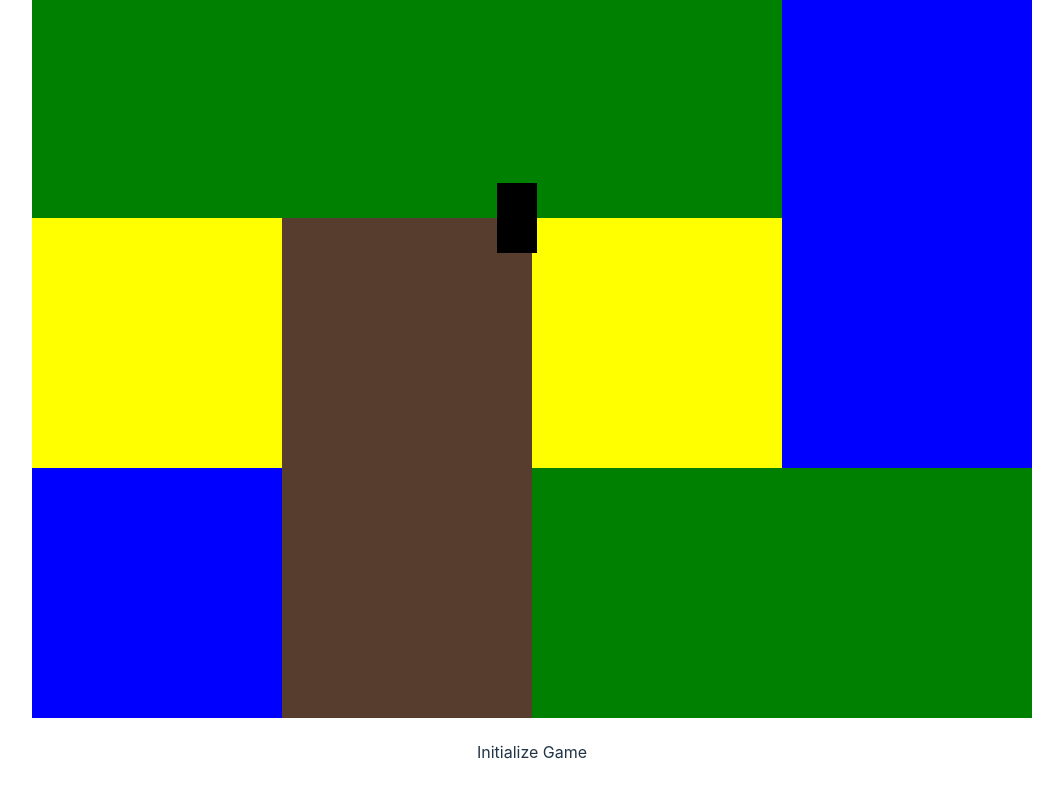
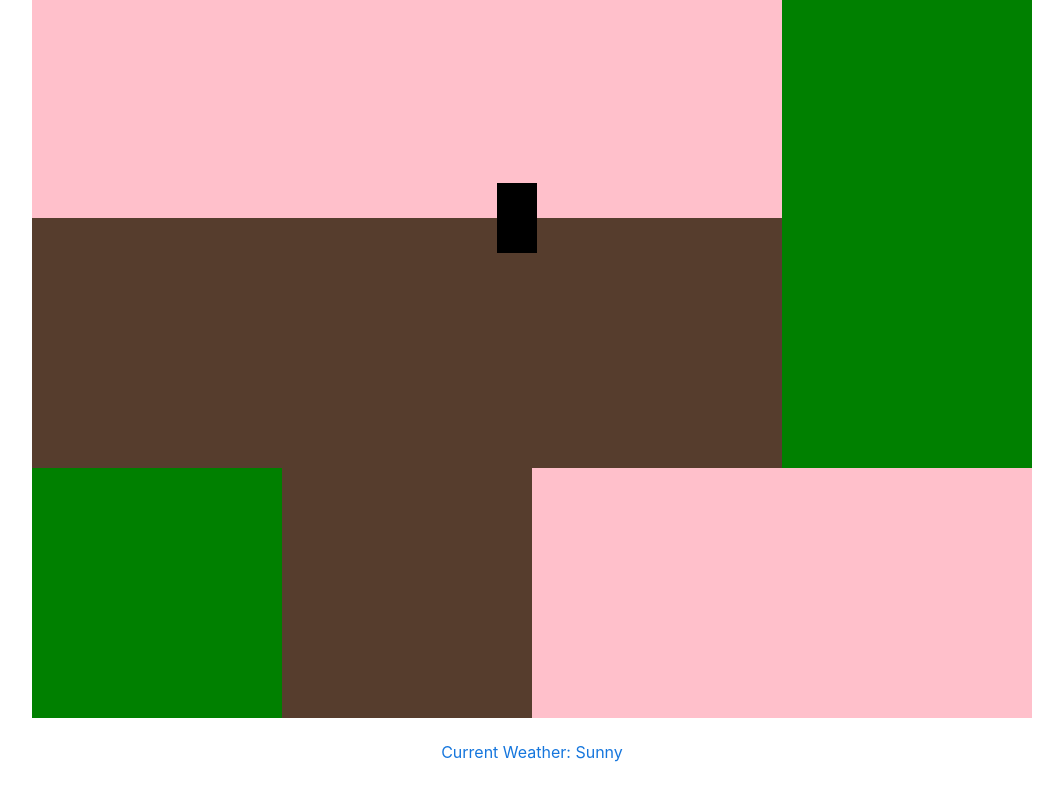
Before and after one commit to CallMeCalvin101/CMPM-121-Final-Project, a website built with Vite: page final-farming-game/index.html in a window 1280 px wide. Shown: the part 314-1114 px from the top of the page, without its empty margins (108-1171 px from the left). Built offline with nearby package versions, Linux system fonts and the light colour scheme.

Commit message:
add weather and update cell type

```diff
--- a/final-farming-game/index.html
+++ b/final-farming-game/index.html
@@ -8,7 +8,7 @@
   <body>
     <div id="app">
       <canvas id="game" width="1000" height="1000"></canvas>
-      <div id="ui"></div>
+      <p id="weather">Current Weather: </p>
     </div>
     <script type="module" src="/src/main.ts"></script>
   </body>
--- a/final-farming-game/src/main.ts
+++ b/final-farming-game/src/main.ts
@@ -6,15 +6,62 @@ const gameWidth = (canvas! as HTMLCanvasElement).width;
 
 const ctx = (canvas! as HTMLCanvasElement).getContext("2d");
 
-document.querySelector<HTMLDivElement>(
-  "#ui"
-)!.innerHTML = `<p> Initialize Game </p>`;
+class Cell {
+  isMoist: boolean;
+  plant: string | null;
+  growthLevel: number;
+  driedYesterday: boolean;
+
+  constructor() {
+    this.isMoist = false;
+    this.plant = null; // 'flower', 'weed', or null
+    this.growthLevel = 0;
+    this.driedYesterday = false;
+  }
+}
+
+class Game {
+  grid: Cell[][];
+  weather: string; // 'sunny' or 'rainy'
+
+  constructor() {
+    this.grid = Array.from({ length: 4 }, () => Array.from({ length: 4 }, () => new Cell()));
+    this.weather = 'sunny'; // 'sunny' or 'rainy'
+    this.updateWeatherUI();
+  }
+
+  updateWeather() {
+    this.weather = Math.random() < 0.7 ? 'sunny' : 'rainy'; // 70% chance of sun
+  }
+
+  updateWeatherUI() {
+    const weatherElement = document.getElementById("weather");
+    if (weatherElement) {
+      weatherElement.textContent = `Current Weather: ${this.weather.charAt(0).toUpperCase() + this.weather.slice(1)}`;
+    }
+  }
+
+  updateMoisture() {
+    if (this.weather === 'rainy') {
+      this.grid.forEach(row => row.forEach(cell => cell.isMoist = true));
+    } else {
+      this.grid.forEach(row => row.forEach(cell => cell.isMoist = cell.isMoist && !cell.driedYesterday));
+    }
+    this.grid.forEach(row => row.forEach(cell => cell.driedYesterday = !cell.isMoist));
+  }
+
+  updateGame() {
+    this.updateWeather();
+    this.updateWeatherUI();
+    this.updateMoisture();
+  }
+}
 
 class Grid {
-  private cells: string[][];
+  private cells: Cell[][];
 
   constructor(public rows: number, public cols: number) {
-    this.cells = new Array(rows).fill(null).map(() => new Array(cols).fill("empty"));
+    this.cells = Array.from({ length: rows }, () => Array.from({ length: cols }, () => new Cell()));
     this.generateRandomGrid();
   }
 
@@ -23,13 +70,9 @@ class Grid {
       for (let j = 0; j < this.cols; j++) {
         const randomValue = Math.random();
         if (randomValue < 0.25) {
-          this.cells[i][j] = "plant";
+          this.cells[i][j].plant = "flower";
         } else if (randomValue < 0.5) {
-          this.cells[i][j] = "water";
-        } else if (randomValue < 0.75) {
-          this.cells[i][j] = "sun";
-        } else {
-          this.cells[i][j] = "empty";
+          this.cells[i][j].plant = "weed";
         }
       }
     }
@@ -42,9 +85,9 @@ class Grid {
       for (let j = 0; j < this.cols; j++) {
         const x = j * cellSize;
         const y = i * cellSize;
-        const cellType = this.cells[i][j];
+        const cell = this.cells[i][j];
 
-        ctx!.fillStyle = getColor(cellType);
+        ctx!.fillStyle = getColor(cell.plant || "empty");
         ctx!.fillRect(x, y, cellSize, cellSize);
       }
     }
@@ -53,12 +96,10 @@ class Grid {
 
 function getColor(type: string): string {
   switch (type) {
-    case "plant":
+    case "flower":
+      return "pink";
+    case "weed":
       return "green";
-    case "water":
-      return "blue";
-    case "sun":
-      return "yellow";
     case "empty":
       return "#563d2d";
     default:
@@ -77,12 +118,22 @@ class Character {
 
 const farmer = new Character(gameWidth / 2 - 35, gameHeight / 2 - 35, 40, 70, "black");
 const gameGrid = new Grid(4, 4);
+const game = new Game();
+setInterval(() => {
+  game.updateGame();
+  drawGame();
+}, 10000);
 
 // Draw game
 function drawGame() {
   ctx!.clearRect(0, 0, gameWidth, gameHeight);
   gameGrid.draw();
   farmer.draw();
+
+  const weatherElement = document.getElementById("weather");
+  if (weatherElement) {
+    weatherElement.textContent = `Current Weather: ${game.weather.charAt(0).toUpperCase() + game.weather.slice(1)}`;
+  }
 }
 
 document.addEventListener("keydown", (event) => {
--- a/final-farming-game/src/style.css
+++ b/final-farming-game/src/style.css
@@ -99,3 +99,8 @@ button:focus-visible {
 canvas {
   background-color: #eeeeee;
 }
+
+#weather {
+  font-size: 16px;
+  color: #1576dd;
+}
```
